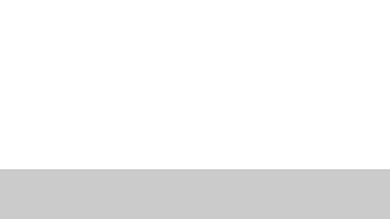
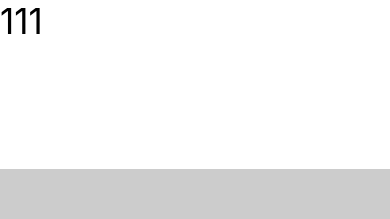
Before and after one commit to anirudh1200/Imaginary-Claculator, a React Native app: screen / in a window 390 px wide. Shown: the top 219 px of the page. Built offline with nearby package versions, Linux system fonts and the light colour scheme.

Commit message:
added input

```diff
--- a/App.js
+++ b/App.js
@@ -21,6 +21,12 @@ export default class App extends Component<Props> {
 
   state = {
     input: ''
+  }
+
+  calculateResult = () => {
+    const input = this.state.input;
+    // Parse the input
+
   }
 
   onNumberClick = (recievedNumber) => {
@@ -60,9 +66,11 @@ export default class App extends Component<Props> {
 
     return (
       <View style={styles.container}>
-          <View style={styles.result}></View>
+          <View style={styles.result}>
+            <Text style={styles.resultText}>111</Text>
+          </View>
           <View style={styles.inputs}>
-            <Text>{this.state.input}</Text>
+            <Text style={styles.inputText}>{this.state.input}</Text>
           </View>
           <View style={styles.buttons}>
             <View style={styles.numbers}>
@@ -84,6 +92,13 @@ const styles = StyleSheet.create({
   result: {
     flex: 2,
     backgroundColor: '#FFFFFF'
+  },
+  inputs: {
+      flex: 1
+  },
+  resultText: {
+    fontSize: 35,
+
   },
   row: {
     flex: 1,
```
